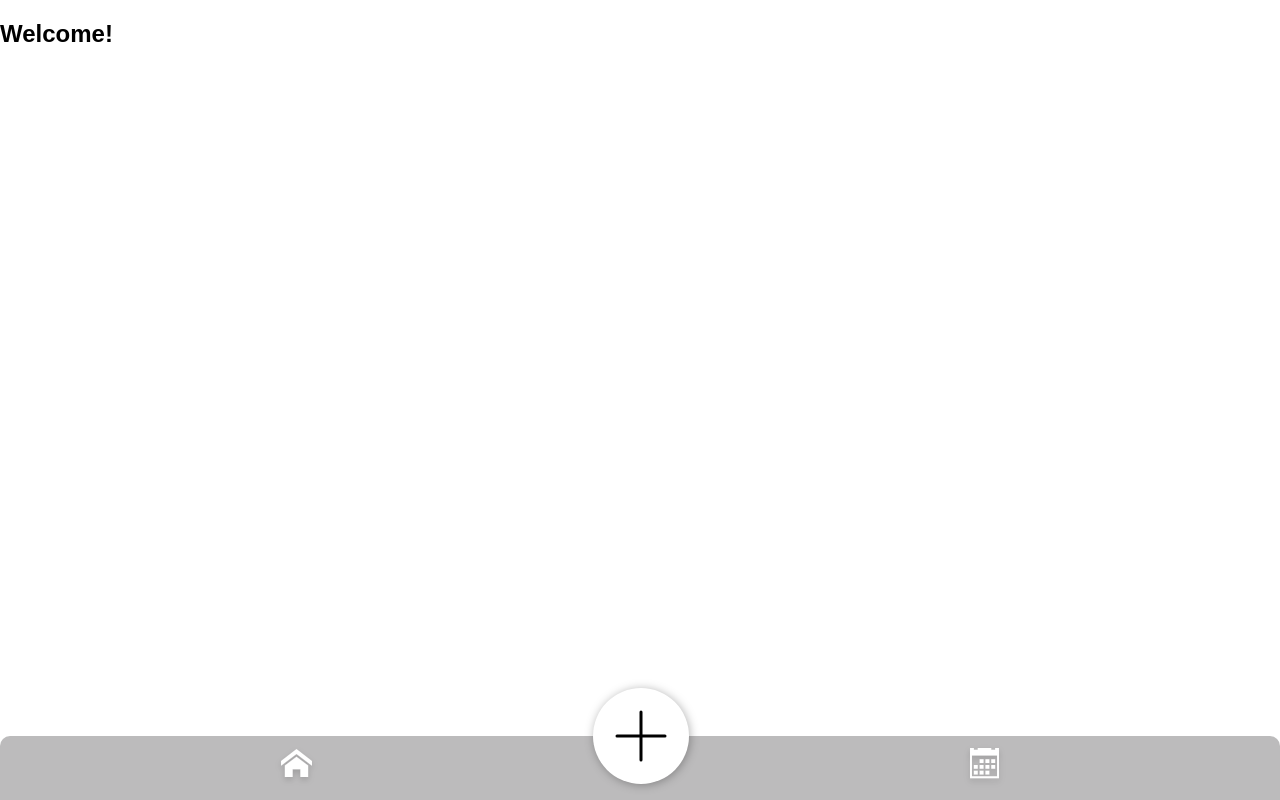
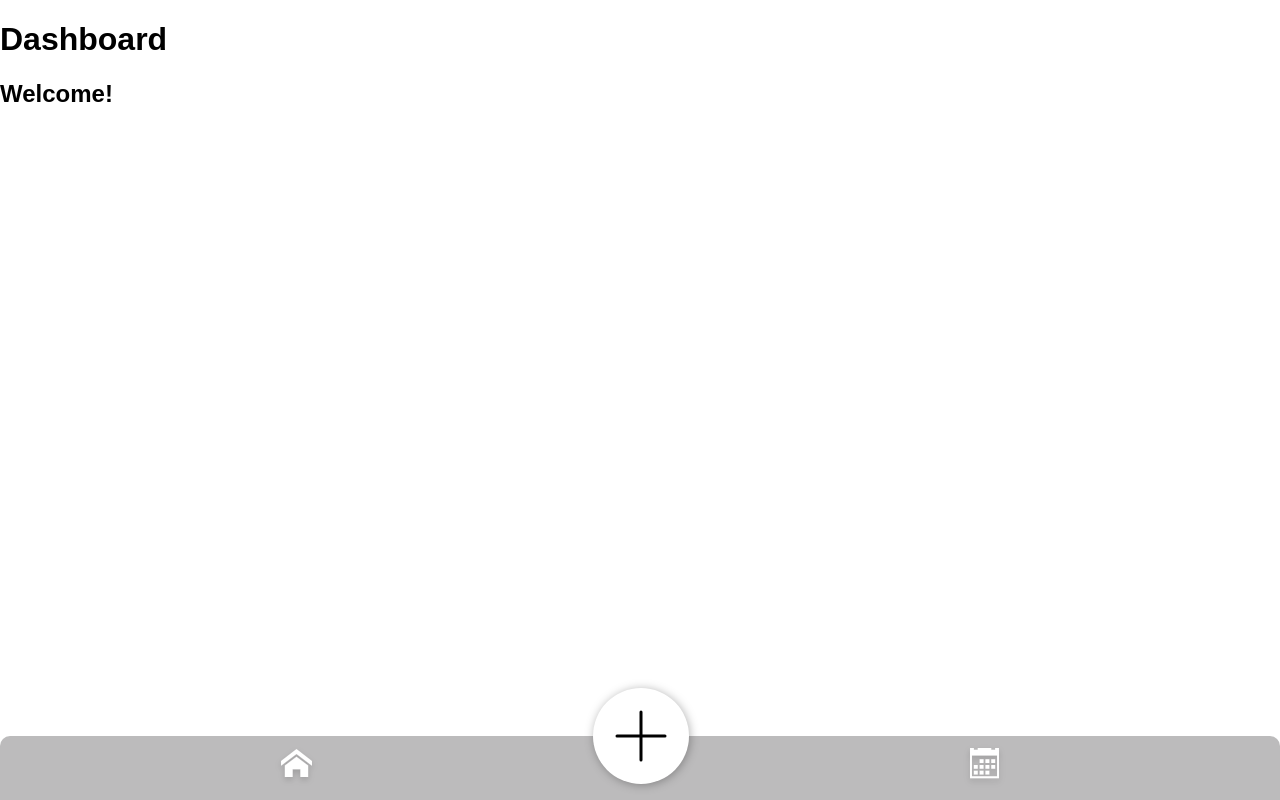
Before and after one commit to denizulku/capstone-project, a React (Create React App) app: page / in a window 1280 px wide. Built offline with nearby package versions, Linux system fonts and the light colour scheme.

Commit message:
Add Logo.svg

```diff
--- a/src/App.js
+++ b/src/App.js
@@ -4,15 +4,18 @@ import Form from './components/Form/Form'
 import List from './components/List/List'
 import Calendar from './components/Calendar/Calendar'
 import Navigation from './components/Navigation/Navigation'
+import Header from './components/Header/Header'
 import Home from './components/Sites/Home'
 import MonthlyOverview from './components/Sites/Overview'
 import { v4 as uuid } from 'uuid'
 
 function App() {
   const [habits, setHabits] = useState([])
+  const [currentPage, setCurrentPage] = useState('Dashboard')
   return (
     <Router>
       <div className="App">
+        <Header title={currentPage} />
         <Switch>
           <Route exact path="/">
             <h2>Welcome!</h2>
@@ -26,7 +29,7 @@ function App() {
             <Calendar />
           </Route>
         </Switch>
-        <Navigation />
+        <Navigation onNavigate={setCurrentPage} />
       </div>
     </Router>
   )
--- /dev/null
+++ b/src/components/Header/Header.js
@@ -0,0 +1,12 @@
+import React from 'react'
+import styled from 'styled-components'
+
+export default function Header({ title }) {
+  return (
+    <div>
+      <HeaderTitle>{title}</HeaderTitle>
+    </div>
+  )
+}
+
+const HeaderTitle = styled.h1``
```
Also changed, not shown: src/components/assets/Logo/HeaderLogo.svg (added).
